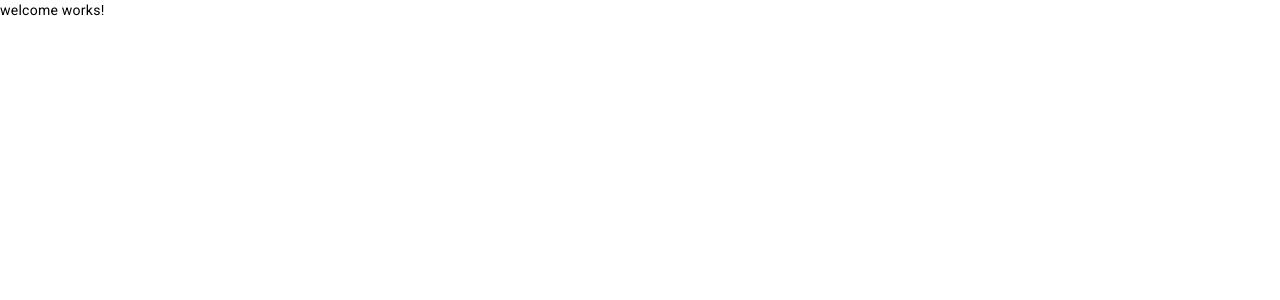
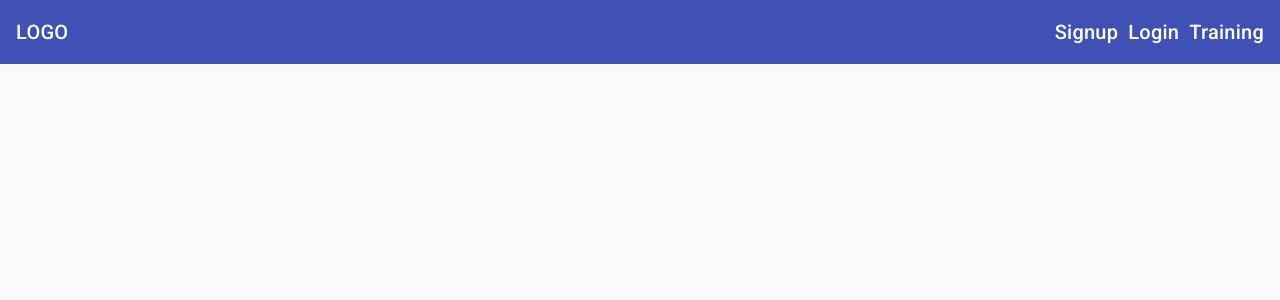
Before and after one commit to Mr-Faisal-SGD/Fitness-tracker, an Angular app: page / in a window 1280 px wide. Before the commit this address led to /welcome. Shown: the top 300 px of the page. Built offline with nearby package versions, Linux system fonts and the light colour scheme.

Commit message:
Added Sidenav

```diff
--- a/src/app/app.component.css
+++ b/src/app/app.component.css
@@ -0,0 +1,24 @@
+mat-sidenav-container, mat-sidenav-content, mat-sidenav {
+  height: 100%;
+}
+
+mat-sidenav {
+    width: 200px;
+}
+
+a {
+    text-decoration: none;
+    color: white;
+}
+
+a:hover,
+a:active {
+    color: lightgray;
+}
+
+.nav-items {
+    list-style: none;
+    padding: 0;
+    margin: 0;
+    gap: 10px;
+}
--- a/src/app/app.component.html
+++ b/src/app/app.component.html
@@ -1 +1,24 @@
-<router-outlet></router-outlet>
+<mat-sidenav-container>
+  <mat-sidenav #sidenav>
+    <p>Hello</p>
+  </mat-sidenav>
+
+  <mat-sidenav-content
+    ><mat-toolbar color="primary">
+      <div fxHide.gt-xs>
+        <button mat-icon-button (click)="sidenav.toggle()">
+          <mat-icon>menu</mat-icon>
+        </button>
+      </div>
+      <div><a routerLink="/">LOGO</a></div>
+      <div fxHide.lt-sm fxFlex fxLayout fxLayoutAlign="flex-end">
+        <ul fxLayout class="nav-items">
+          <li><a routerLink="/signup">Signup</a></li>
+          <li><a routerLink="/login">Login</a></li>
+          <li><a routerLink="/training">Training</a></li>
+        </ul>
+      </div>
+    </mat-toolbar>
+    <main><router-outlet></router-outlet></main
+  ></mat-sidenav-content>
+</mat-sidenav-container>
--- a/src/app/app.routes.ts
+++ b/src/app/app.routes.ts
@@ -5,9 +5,8 @@ import { LoginComponent } from './auth/login/login.component';
 import { TrainingComponent } from './training/training.component';
 
 export const routes: Routes = [
-  { path: '', redirectTo: 'welcome', pathMatch: 'full' },
   { path: 'welcome', component: WelcomeComponent },
   { path: 'signup', component: SignupComponent },
   { path: 'login', component: LoginComponent },
-  { path: 'training', component: TrainingComponent },
+  { path: 'training', component: TrainingComponent }
 ];
--- a/src/app/auth/login/login.component.css
+++ b/src/app/auth/login/login.component.css
@@ -0,0 +1,7 @@
+mat-form-field {
+    width: 300px;
+}
+
+.login-form {
+    margin: 50px auto;
+}
--- a/src/app/auth/login/login.component.html
+++ b/src/app/auth/login/login.component.html
@@ -1 +1,33 @@
-<p>login works!</p>
+<section class="login-form">
+  <form
+    fxLayout="column"
+    fxLayoutAlign="center center"
+    fxLayoutGap="10px"
+    #f="ngForm"
+    (ngSubmit)="onSubmit(f)"
+  >
+    <mat-form-field>
+      <mat-label>Email</mat-label>
+      <input
+        type="email"
+        matInput
+        placeholder="Your email"
+        ngModel
+        name="email"
+        email
+      />
+    </mat-form-field>
+    <mat-form-field>
+      <mat-label>Password</mat-label>
+      <input
+        type="password"
+        matInput
+        placeholder="Your Password"
+        ngModel
+        name="password"
+        required
+      />
+    </mat-form-field>
+    <button type="submit" mat-raised-button color="primary">Login</button>
+  </form>
+</section>
--- a/src/app/auth/login/login.component.ts
+++ b/src/app/auth/login/login.component.ts
@@ -1,12 +1,26 @@
 import { Component } from '@angular/core';
+import { FormsModule, NgForm, ReactiveFormsModule } from '@angular/forms';
+import { MatFormFieldModule } from '@angular/material/form-field';
+import { MatInputModule } from '@angular/material/input';
+import { MatButtonModule } from '@angular/material/button';
+import { FlexLayoutModule } from '@angular/flex-layout';
 
 @Component({
   selector: 'app-login',
   standalone: true,
-  imports: [],
+  imports: [
+    FormsModule,
+    ReactiveFormsModule,
+    MatInputModule,
+    MatFormFieldModule,
+    MatButtonModule,
+    FlexLayoutModule,
+  ],
   templateUrl: './login.component.html',
-  styleUrl: './login.component.css'
+  styleUrl: './login.component.css',
 })
 export class LoginComponent {
-
+  onSubmit(form: NgForm) {
+    console.log(form);
+  }
 }
--- a/src/app/auth/signup/signup.component.css
+++ b/src/app/auth/signup/signup.component.css
@@ -1,3 +1,7 @@
 mat-form-field {
     width: 300px;
 }
+
+.signup-form {
+    margin: 50px auto;
+}
--- a/src/app/auth/signup/signup.component.html
+++ b/src/app/auth/signup/signup.component.html
@@ -2,6 +2,7 @@
   <form
     fxLayout="column"
     fxLayoutAlign="center center"
+    fxLayoutGap="10px"
     #f="ngForm"
     (ngSubmit)="onSubmit(f)"
   >
@@ -37,7 +38,14 @@
     </mat-form-field>
     <mat-form-field>
       <mat-label>Your Birthdate</mat-label>
-      <input matInput [matDatepicker]="picker" />
+      <input
+        matInput
+        [matDatepicker]="picker"
+        [max]="maxDate"
+        ngModel
+        name="birthdate"
+        required
+      />
       <mat-hint>MM/DD/YYYY</mat-hint>
       <mat-datepicker-toggle
         matIconSuffix
@@ -45,6 +53,9 @@
       ></mat-datepicker-toggle>
       <mat-datepicker #picker></mat-datepicker>
     </mat-form-field>
-    <button type="submit" mat-raised-button color="primary">Signup</button>
+    <mat-checkbox color="primary" ngModel name="agree" required
+      >I agree to the Terms and Conditions</mat-checkbox
+    >
+    <button type="submit" mat-raised-button color="primary" [disabled]="f.invalid">Signup</button>
   </form>
 </section>
--- a/src/app/auth/signup/signup.component.ts
+++ b/src/app/auth/signup/signup.component.ts
@@ -1,16 +1,15 @@
-import { Component } from '@angular/core';
+import { Component, OnInit } from '@angular/core';
 import {
-  FormControl,
   FormsModule,
   NgForm,
   ReactiveFormsModule,
-  Validators,
 } from '@angular/forms';
 import { MatFormFieldModule } from '@angular/material/form-field';
 import { MatInputModule } from '@angular/material/input';
 import { MatButtonModule } from '@angular/material/button';
 import { MatNativeDateModule } from '@angular/material/core';
 import { MatDatepickerModule } from '@angular/material/datepicker';
+import { MatCheckboxModule } from '@angular/material/checkbox';
 import { FlexLayoutModule } from '@angular/flex-layout';
 
 @Component({
@@ -25,19 +24,17 @@ import { FlexLayoutModule } from '@angular/flex-layout';
     FlexLayoutModule,
     MatNativeDateModule,
     MatDatepickerModule,
+    MatCheckboxModule,
   ],
   templateUrl: './signup.component.html',
   styleUrl: './signup.component.css',
 })
-export class SignupComponent {
-  email = new FormControl('', [Validators.required, Validators.email]);
+export class SignupComponent implements OnInit {
+  maxDate?: Date;
 
-  getErrorMessage() {
-    if (this.email.hasError('required')) {
-      return 'You must enter a value';
-    }
-
-    return this.email.hasError('email') ? 'Not a valid email' : '';
+  ngOnInit() {
+    this.maxDate = new Date();
+    this.maxDate.setFullYear(this.maxDate.getFullYear() - 18);
   }
 
   onSubmit(form: NgForm) {
```
Also changed, not shown: src/app/app.component.ts (+15 -2 lines).
